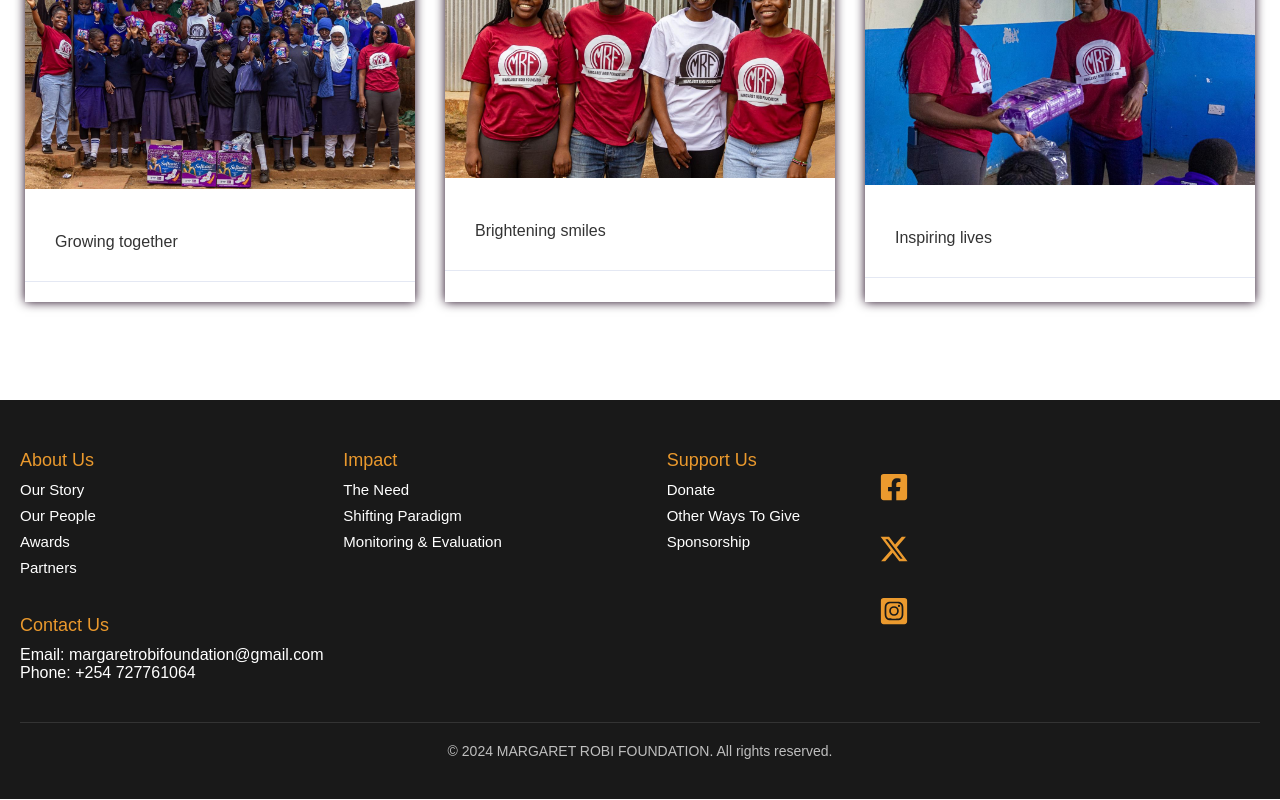
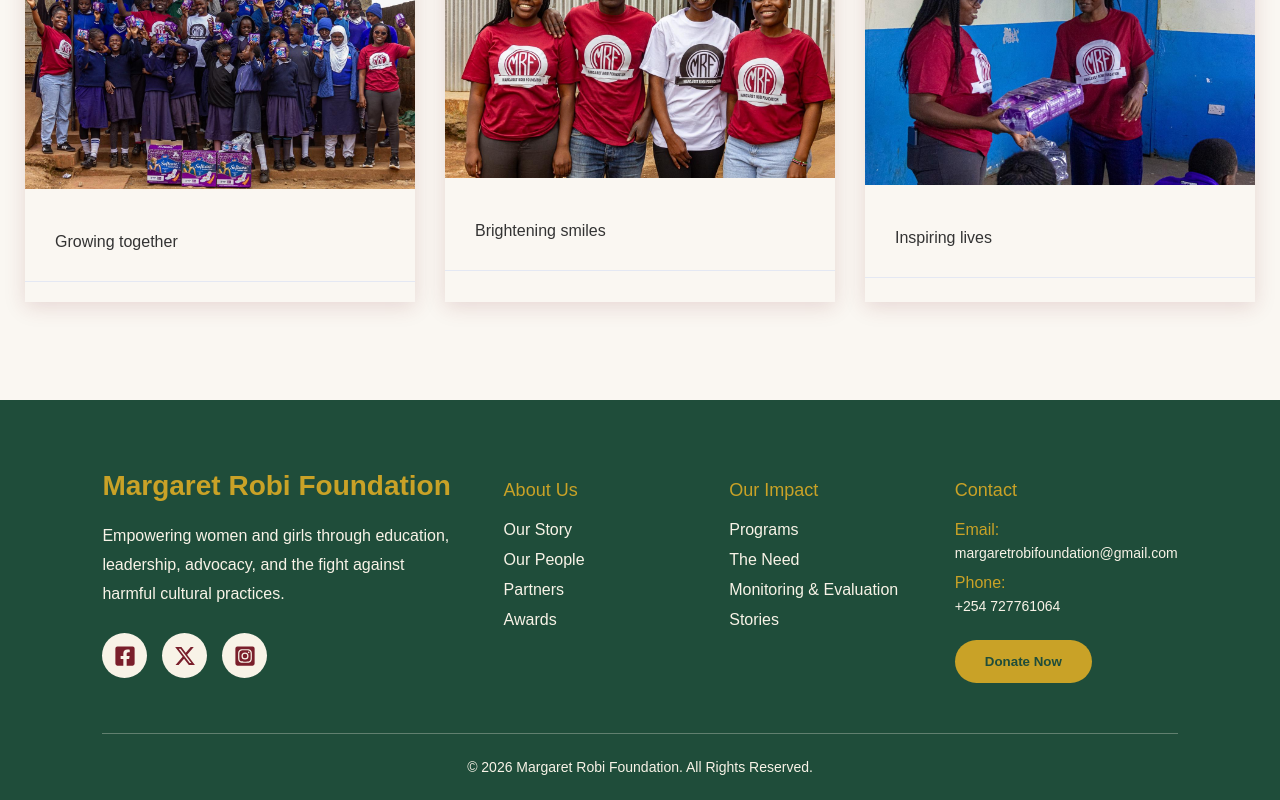
Before and after one commit to boyani-Otieno/gati-foundation, a React (Create React App) app: page /blog in a window 1280 px wide. Shown: the part 1082-1882 px from the top of the page. Built offline with nearby package versions, Linux system fonts and the light colour scheme.

Commit message:
Edit the footer

```diff
--- a/src/App.css
+++ b/src/App.css
@@ -1,135 +1,202 @@
 @import url("https://fonts.googleapis.com/css2?family=Poppins:wght@200;300;400;500;600;700;800;900&display=swap");
+
+:root {
+  --cream: #F8F3E7;
+  --burgundy: #7A1F2B;
+  --green: #1F4D3A;
+  --gold: #C9A227;
+  --dark: #2B2B2B;
+  --white: #ffffff;
+}
+
 * {
   padding: 0;
   margin: 0;
   box-sizing: border-box;
 }
+
 body {
   font-family: "Poppins", sans-serif;
-  background-color: #fff; /* Updated color */
+  background-color: var(--cream);
+  color: var(--dark);
 }
+
 .container {
   max-width: 80%;
   margin: auto;
 }
+
 .flex {
   display: flex;
   justify-content: space-between;
   align-items: center;
 }
+
+
 a {
   text-decoration: none;
-  color: #000; /* Updated color */
+  color: var(--burgundy);
   text-transform: capitalize;
 }
-.champion{
+
+.champion {
   text-decoration: none;
-  color: #fff; /* Updated color */
+  color: var(--white);
   text-transform: capitalize;
 }
+
+
 ul {
   list-style-type: none;
 }
+
+
 button {
-  border-radius: 5px;
+  border-radius: 8px;
   padding: 17px 30px;
-  background: #ec9c2d; /* Updated color */
+  background: var(--green);
   border: none;
-  color: #fff;
+  color: var(--white);
   cursor: pointer;
-  font-weight: bold;
+  font-weight: 600;
+  transition: 0.3s ease;
 }
+
+button:hover {
+  background: var(--burgundy);
+}
+
+
 button i {
   margin-right: 5px;
 }
+
+
 .heading {
   text-align: center;
   width: 60%;
   margin: auto;
 }
+
+
 .heading h1 {
-  color: #ea992d; /* Updated color */
-  font-weight: 600;
+  color: var(--burgundy);
+  font-weight: 700;
   text-transform: capitalize;
   font-size: 35px;
 }
+
+
 .heading p {
-  color: #000; /* Updated color */
+  color: var(--dark);
 }
+
+
 textarea,
 input {
   border: none;
   outline: none;
   background: none;
 }
+
+
 .background {
   padding: 80px 0;
   position: relative;
-  background: #fff; /* Updated color */
+  background: var(--cream);
 }
+
 
 .grid5 {
   display: grid;
   grid-template-columns: repeat(5, 1fr);
   grid-gap: 30px;
 }
+
+
 label {
-  color: #ea992d;
+  color: var(--green);
   font-size: 14px;
 }
+
+
 .mtop {
   margin-top: 50px;
 }
+
+
 h4 {
   font-weight: 500;
   margin-top: 10px;
 }
+
+
 .shadow {
-  box-shadow: 0px 0px 10px #190019; /* Updated color */
+  box-shadow: 0px 5px 20px rgba(122, 31, 43, 0.15);
 }
+
+
 .padding {
   padding: 80px 0;
 }
+
+
 .grid3 {
   display: grid;
   grid-template-columns: repeat(3, 1fr);
   grid-gap: 30px;
 }
+
+
 img {
   width: 100%;
   height: 100%;
   cursor: pointer;
 }
+
+
 .btn2 {
   border-radius: 50px;
   font-size: 20px;
 }
+
+
 .grid4 {
   display: grid;
   grid-template-columns: repeat(4, 1fr);
   grid-gap: 30px;
 }
+
+
 .btn3 {
-  background: #ec9c2d; /* Updated color */
+  background: var(--gold);
   border-radius: 50px;
 }
+
+
 .btn4 {
-  background-color: #ec9c2d;
-  color: #fff;
+  background-color: var(--burgundy);
+  color: var(--white);
 }
+
+
 .btn5 {
   border-radius: 50px;
   padding: 20px 40px;
-  color: #fff; /* Updated color */
+  color: var(--white);
   font-size: 20px;
-  font-weight: 400;
-  border: 5px solid #fff; /* Updated color */
-  background: #ec9c2d; /* Updated color */
+  font-weight: 500;
+  border: 4px solid var(--white);
+  background: var(--green);
 }
+
+
 .back {
   height: 40vh;
   position: relative;
 }
+
+
 .back img {
   height: 40vh;
   position: absolute;
@@ -138,47 +205,71 @@ img {
   z-index: -1;
   object-fit: cover;
 }
+
+
 .back::after {
   content: "";
   position: absolute;
   top: 0;
   left: 0;
+
   width: 100%;
   height: 40vh;
-  background: #060D08;
+
+  background: rgba(31,77,58,0.85);
+
   z-index: -1;
 }
+
+
 .back .container {
-  color: #fff;
+  color: var(--white);
   padding: 120px 0;
 }
+
+
 .back h1 {
   font-size: 40px;
-  font-weight: 500;
-  color: #ec9c2d;
+  font-weight: 600;
+  color: var(--gold);
 }
+
+
 .mb {
   margin-bottom: 80px;
 }
+
+
+
 @media screen and (max-width: 800px) {
+
   .grid4,
   .grid3,
   .grid5 {
     grid-template-columns: repeat(1, 1fr);
   }
+
+
   .heading {
     width: 100%;
   }
+
+
   .container {
     max-width: 90%;
   }
+
+
   .back::after,
   .back img,
   .back {
     height: 30vh;
   }
+
+
   .back .container {
-    color: #fff;
+    color: var(--white);
     padding: 60px 0;
   }
+
 }
--- a/src/components/common/footer/Footer.jsx
+++ b/src/components/common/footer/Footer.jsx
@@ -1,72 +1,116 @@
-import React from 'react';
+import React from "react";
 import { FaFacebookSquare } from "react-icons/fa";
 import { FaXTwitter } from "react-icons/fa6";
 import { FaInstagramSquare } from "react-icons/fa";
-import './footer.css';
+import "./footer.css";
 
 const Footer = () => {
   return (
     <footer className="footer">
-      {/* <div className="footer-logo">
-        <img src="/path/to/logo.png" alt="SHOFCO Logo" />
-        <p>Building Promise from Poverty</p>
-      </div> */}
 
-      <div className="footer-links">
+      <div className="footer-container">
+
+        <div className="footer-brand">
+
+          <h2>
+            Margaret Robi Foundation
+          </h2>
+
+          <p>
+            Empowering women and girls through education, leadership,
+            advocacy, and the fight against harmful cultural practices.
+          </p>
+
+          <div className="footer-social">
+
+            <a href="https://www.facebook.com" target="_blank" rel="noreferrer">
+              <FaFacebookSquare />
+            </a>
+
+            <a href="https://www.twitter.com" target="_blank" rel="noreferrer">
+              <FaXTwitter />
+            </a>
+
+            <a href="https://www.instagram.com" target="_blank" rel="noreferrer">
+              <FaInstagramSquare />
+            </a>
+
+          </div>
+
+        </div>
+
+
+
         <div className="footer-section">
+
           <h4>About Us</h4>
+
           <ul>
             <li><a href="/our-story">Our Story</a></li>
             <li><a href="/our-people">Our People</a></li>
+            <li><a href="/partners">Partners</a></li>
             <li><a href="/awards">Awards</a></li>
-            <li><a href="/partners">Partners</a></li>
           </ul>
+
         </div>
 
+
+
         <div className="footer-section">
-          <h4>Impact</h4>
+
+          <h4>Our Impact</h4>
+
           <ul>
+            <li><a href="/programs">Programs</a></li>
             <li><a href="/the-need">The Need</a></li>
-            <li><a href="/shifting-paradigm">Shifting Paradigm</a></li>
-            <li><a href="/monitoring-evaluation">Monitoring & Evaluation</a></li>
+            <li><a href="/monitoring">Monitoring & Evaluation</a></li>
+            <li><a href="/stories">Stories</a></li>
           </ul>
+
         </div>
 
+
+
         <div className="footer-section">
-          <h4>Support Us</h4>
-          <ul>
-            <li><a href="/donate">Donate</a></li>
-            <li><a href="/other-ways-to-give">Other Ways to Give</a></li>
-            <li><a href="/sponsorship">Sponsorship</a></li>
-          </ul>
+
+          <h4>Contact</h4>
+
+          <p>Email:</p>
+          <span>
+            margaretrobifoundation@gmail.com
+          </span>
+
+
+          <p>Phone:</p>
+          <span>
+            +254 727761064
+          </span>
+
+
+          <button>
+            Donate Now
+          </button>
+
+
         </div>
 
-        <div className="footer-section">
-          <h4>Contact Us</h4>
-          <p>Email: margaretrobifoundation@gmail.com</p>
-          <p>Phone: +254 727761064</p>
-        </div>
+
       </div>
 
-      <div className="footer-social">
-        <a href="https://www.facebook.com" target="_blank" rel="noopener noreferrer"><FaFacebookSquare/></a>
-        <a href="https://www.twitter.com" target="_blank" rel="noopener noreferrer"><FaXTwitter/></a>
-        <a href="https://www.instagram.com" target="_blank" rel="noopener noreferrer"><FaInstagramSquare/></a>
+
+
+      <div className="footer-bottom">
+
+        <p>
+          © 2026 Margaret Robi Foundation. All Rights Reserved.
+        </p>
+
       </div>
 
-      {/* <div className="footer-newsletter">
-        <h4>Join our Newsletter</h4>
-        <form>
-          <input type="email" placeholder="Your Email" />
-          <button type="submit">Subscribe</button>
-        </form>
-      </div> */}
 
-      <div className="footer-copyright">
-        <p>© 2024 MARGARET ROBI FOUNDATION. All rights reserved.</p>
-      </div>
     </footer>
   );
 };
 
+
 export default Footer;
--- a/src/components/common/footer/footer.css
+++ b/src/components/common/footer/footer.css
@@ -1,131 +1,235 @@
-/* Footer.css */
+.footer {
 
-.footer {
-  background-color: #191919; /* Dark background */
-  color: #fff; /* White text */
-  padding: 40px 20px;
-  display: flex;
-  flex-wrap: wrap;
-  justify-content: space-between;
-  align-items: flex-start;
-  text-align: left;
-}
+  background: #1F4D3A;
+  color: #F8F3E7;
 
-.footer-logo {
-  flex: 1;
-  margin-bottom: 20px;
-}
+  padding: 70px 8% 0;
 
-.footer-logo img {
-  width: 150px;
-  margin-bottom: 10px;
-}
-
-.footer-logo p {
-  font-size: 16px;
-  font-weight: 300;
-  margin: 0;
-  line-height: 1.5;
-}
-
-.footer-links {
-  display: flex;
-  flex: 2;
-  justify-content: space-between;
-  flex-wrap: wrap;
-}
-
-.footer-section {
-  margin-bottom: 20px;
-  min-width: 180px;
-}
-
-.footer-section h4 {
-  font-size: 18px;
-  margin-bottom: 10px;
-  color: #ea992d; /* Highlighted section titles */
-}
-
-.footer-section ul {
-  list-style: none;
-  padding: 0;
-  margin: 0;
-}
-
-.footer-section ul li {
-  margin-bottom: 8px;
-}
-
-.footer-section ul li a {
-  color: #fff;
-  text-decoration: none;
-  font-size: 15px;
-  transition: color 0.3s ease;
-}
-
-.footer-section ul li a:hover {
-  color: #fff; /* Hover effect */
-}
-
-.footer-social {
-  flex: 1;
-  margin-bottom: 20px;
-}
-
-.footer-social a {
-  display: flex;
-  margin-left: 50px;
-  margin: 2rem;
-  color: #eb9a2e;
-  font-size: 30px;
-  text-decoration: none;
-  transition: color 0.3s ease;
-}
-
-.footer-social a:hover {
-  color: #fff;
-}
-
-.footer-newsletter {
-  flex: 2;
-  margin-bottom: 20px;
-}
-
-.footer-newsletter h4 {
-  font-size: 18px;
-  margin-bottom: 10px;
-  color: #fff;
-}
-
-.footer-newsletter form {
-  display: flex;
-}
-
-.footer-newsletter input[type="email"] {
-  padding: 8px;
-  border: none;
-  border-radius: 4px 0 0 4px;
-  flex: 1;
-  font-size: 14px;
-}
-
-.footer-newsletter button {
-  padding: 8px 20px;
-  border: none;
-  background-color: #ec9c2d;
-  color: #1a1a1a;
-  border-radius: 0 4px 4px 0;
-  cursor: pointer;
-  transition: background-color 0.3s ease;
 }
 
 
-.footer-copyright {
-  text-align: center;
-  margin-top: 20px;
-  font-size: 14px;
-  border-top: 1px solid #333;
-  padding-top: 20px;
-  width: 100%;
-  color: #bfbfbf;
+
+.footer-container {
+
+  display: grid;
+
+  grid-template-columns: 2fr 1fr 1fr 1.2fr;
+
+  gap: 50px;
+
 }
+
+
+
+.footer-brand h2 {
+
+  color: #C9A227;
+
+  font-size: 28px;
+
+  margin-bottom: 20px;
+
+}
+
+
+
+.footer-brand p {
+
+  line-height: 1.8;
+
+  max-width: 350px;
+
+  color: #F8F3E7;
+
+}
+
+
+
+.footer-section h4 {
+
+  color: #C9A227;
+
+  font-size: 18px;
+
+  margin-bottom: 20px;
+
+}
+
+
+
+.footer-section ul {
+
+  padding:0;
+
+}
+
+
+
+.footer-section li {
+
+  margin-bottom: 12px;
+
+}
+
+
+
+.footer-section a {
+
+  color:#F8F3E7;
+
+  transition:0.3s;
+
+}
+
+
+
+.footer-section a:hover {
+
+  color:#C9A227;
+
+}
+
+
+
+.footer-section p {
+
+  margin-top:12px;
+
+  margin-bottom:5px;
+
+  color:#C9A227;
+
+}
+
+
+
+.footer-section span {
+
+  font-size:14px;
+
+}
+
+
+
+.footer-section button {
+
+
+  margin-top:25px;
+
+  background:#C9A227;
+
+  color:#1F4D3A;
+
+  border-radius:30px;
+
+  padding:14px 30px;
+
+  font-weight:700;
+
+
+}
+
+
+
+.footer-section button:hover {
+
+
+  background:#7A1F2B;
+
+  color:white;
+
+
+}
+
+
+
+
+.footer-social {
+
+
+  display:flex;
+
+  gap:15px;
+
+  margin-top:25px;
+
+
+}
+
+
+
+.footer-social a {
+
+
+  width:45px;
+
+  height:45px;
+
+  border-radius:50%;
+
+  display:flex;
+
+  align-items:center;
+
+  justify-content:center;
+
+  background:#F8F3E7;
+
+  color:#7A1F2B;
+
+  font-size:22px;
+
+  transition:.3s;
+
+
+}
+
+
+
+.footer-social a:hover {
+
+
+  background:#C9A227;
+
+  color:#1F4D3A;
+
+
+}
+
+
+
+.footer-bottom {
+
+
+  margin-top:50px;
+
+  padding:25px 0;
+
+  text-align:center;
+
+  border-top:1px solid rgba(248,243,231,0.3);
+
+
+}
+
+
+
+.footer-bottom p {
+
+  font-size:14px;
+
+}
+
+
+
+@media(max-width:800px){
+
+
+.footer-container{
+
+grid-template-columns:1fr;
+
+}
+
+
+}
```
